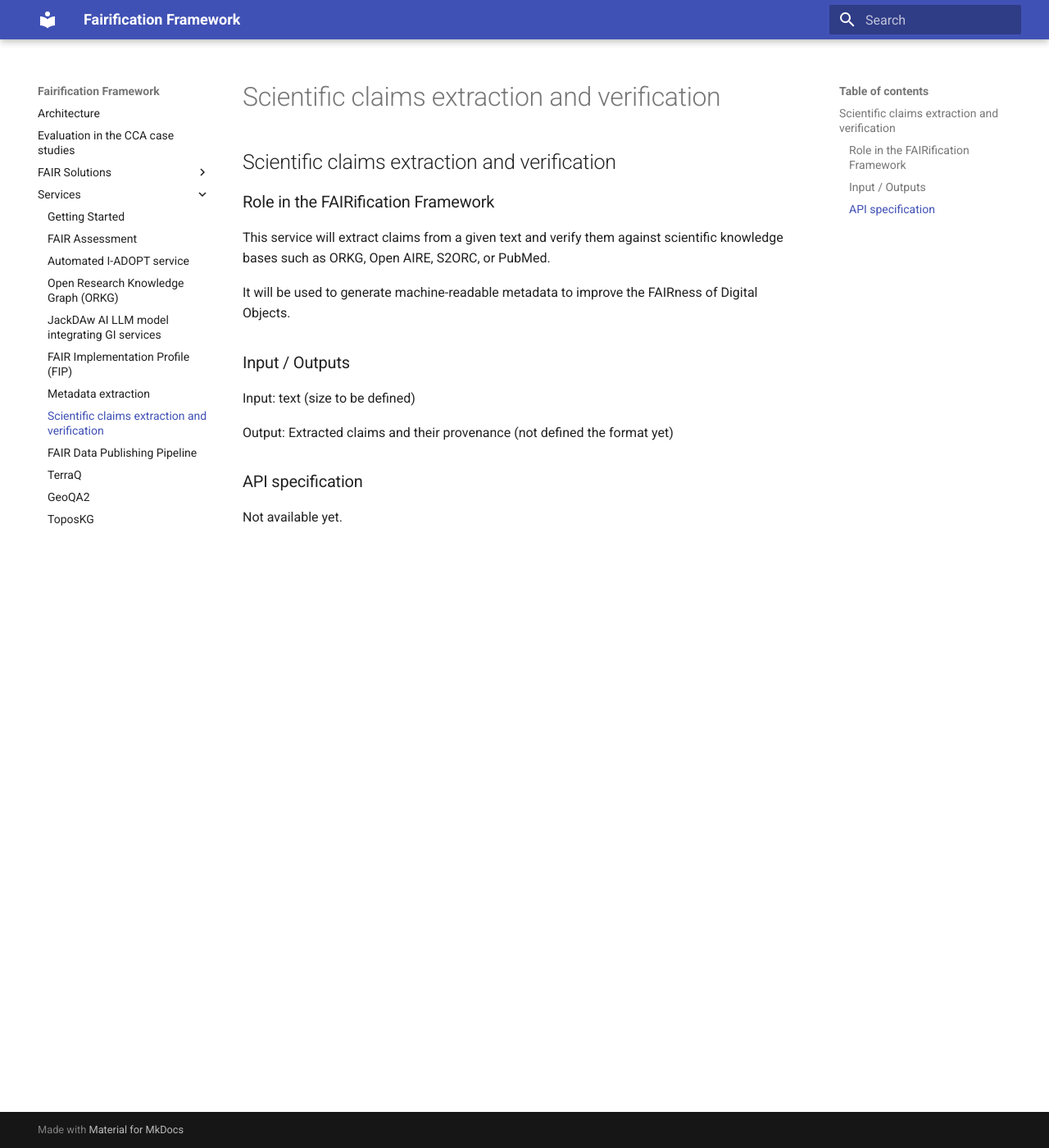
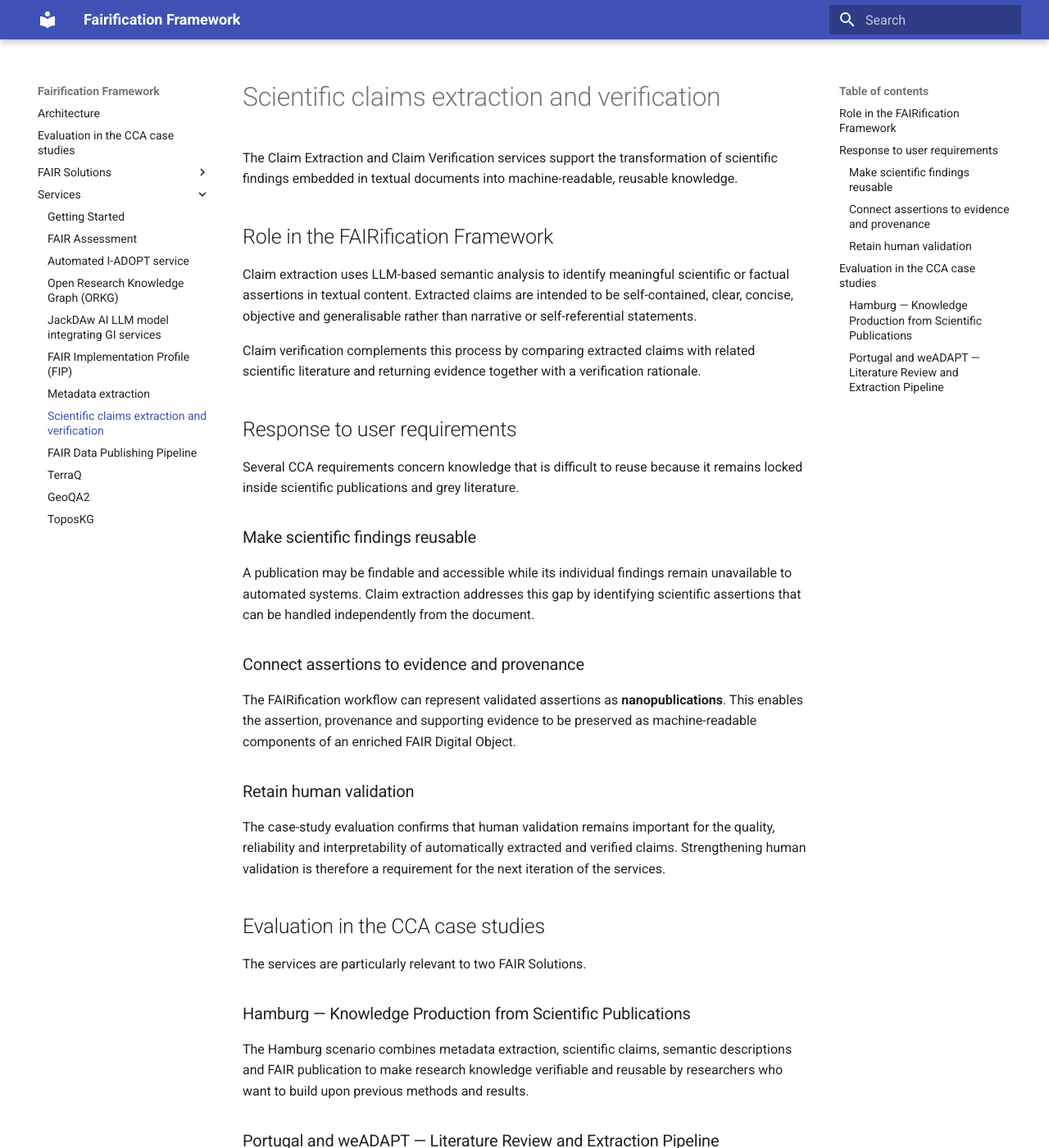
Before and after one commit to FAIR2Adapt/fairification-framework, an MkDocs documentation site: the page built from docs/services/ff-claims.md, in a window 1280 px wide and 1400 px high. Shown: the whole window at 82% size. Built offline with MkDocs 1.6.1 and Material for MkDocs 9.7.7, drawn with Linux system fonts in a browser that asks for light colours; some of the changed text lies outside the part shown.

Commit message:
New features from CCA added

```diff
--- a/docs/services/ff-claims.md
+++ b/docs/services/ff-claims.md
@@ -1,16 +1,51 @@
-## Scientific claims extraction and verification
+# Scientific claims extraction and verification
 
-### Role in the FAIRification Framework
-This service will extract claims from a given text and verify them against scientific knowledge bases such as ORKG, Open AIRE, S2ORC, or PubMed.
+The Claim Extraction and Claim Verification services support the transformation of scientific findings embedded in textual documents into machine-readable, reusable knowledge.
 
-It will be used to generate machine-readable metadata to improve the FAIRness of Digital Objects.
+## Role in the FAIRification Framework
 
-### Input / Outputs
+Claim extraction uses LLM-based semantic analysis to identify meaningful scientific or factual assertions in textual content. Extracted claims are intended to be self-contained, clear, concise, objective and generalisable rather than narrative or self-referential statements.
 
-Input: text (size to be defined)
+Claim verification complements this process by comparing extracted claims with related scientific literature and returning evidence together with a verification rationale.
 
-Output: Extracted claims and their provenance (not defined the format yet)
+## Response to user requirements
 
-### API specification
+Several CCA requirements concern knowledge that is difficult to reuse because it remains locked inside scientific publications and grey literature.
 
-Not available yet.
+### Make scientific findings reusable
+
+A publication may be findable and accessible while its individual findings remain unavailable to automated systems. Claim extraction addresses this gap by identifying scientific assertions that can be handled independently from the document.
+
+### Connect assertions to evidence and provenance
+
+The FAIRification workflow can represent validated assertions as **nanopublications**. This enables the assertion, provenance and supporting evidence to be preserved as machine-readable components of an enriched FAIR Digital Object.
+
+### Retain human validation
+
+The case-study evaluation confirms that human validation remains important for the quality, reliability and interpretability of automatically extracted and verified claims. Strengthening human validation is therefore a requirement for the next iteration of the services.
+
+## Evaluation in the CCA case studies
+
+The services are particularly relevant to two FAIR Solutions.
+
+### Hamburg — Knowledge Production from Scientific Publications
+
+The Hamburg scenario combines metadata extraction, scientific claims, semantic descriptions and FAIR publication to make research knowledge verifiable and reusable by researchers who want to build upon previous methods and results.
+
+### Portugal and weADAPT — Literature Review and Extraction Pipeline
+
+The workflow transforms selected publications into machine-actionable FAIR resources through:
+
+1. publication selection;
+2. metadata extraction;
+3. scientific claim extraction and validation;
+4. nanopublication creation;
+5. semantic enrichment;
+6. FAIR Digital Object creation and publication.
+
+The resulting knowledge can be consumed by adaptation hubs, dashboards, knowledge graphs and decision-support systems.
+
+The evaluation also identifies future requirements: stronger human validation, support for policy documents and knowledge platforms, multilingual processing, and replication for additional hazards and national adaptation contexts.
+
+!!! info "CCA evaluation"
+    See **Evaluation in the CCA case studies** for the online summary of how claims/enrichment and the other FAIR supporting services respond to the case-study requirements.
```
